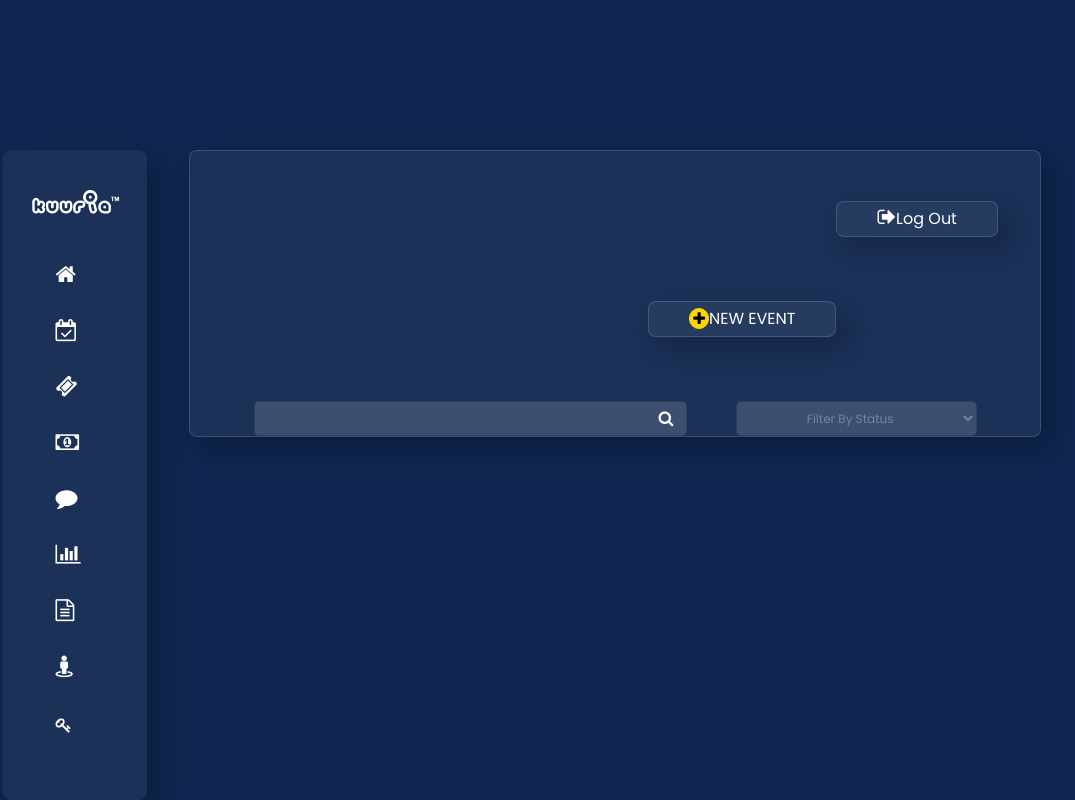
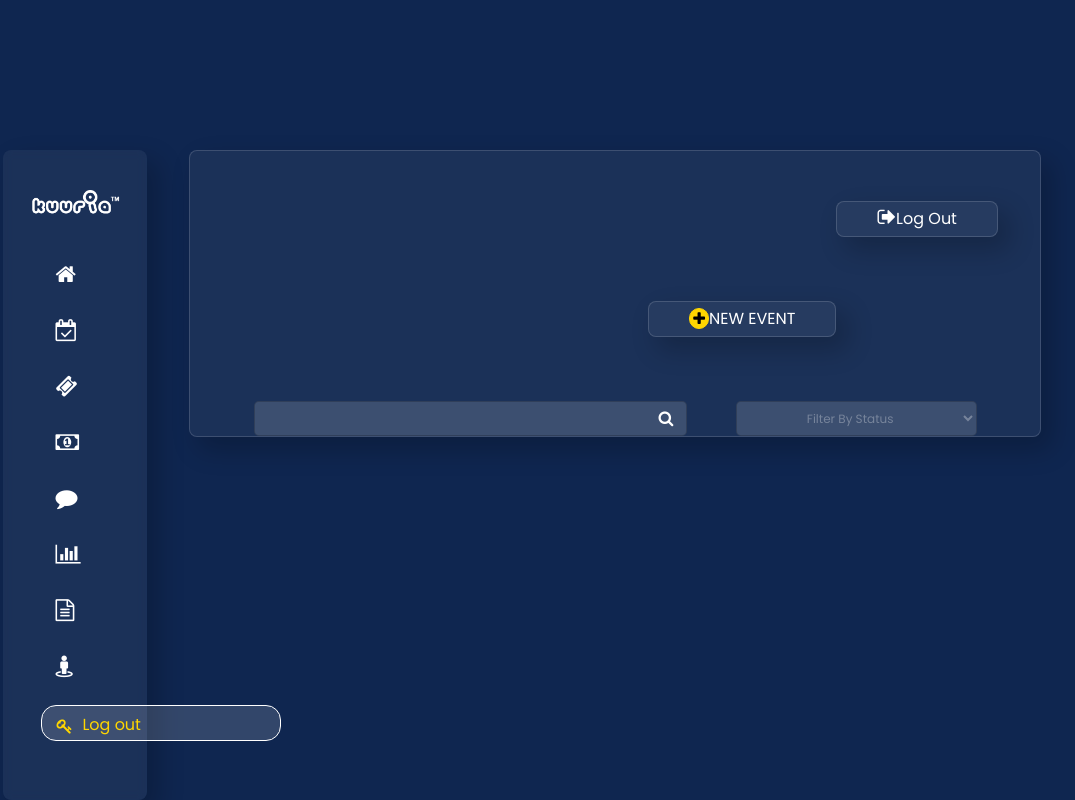
Before and after one commit to manojgrewal8888/kuuria, a React (Create React App) app in the folder client/: page /modify in a window 1280 px wide. Shown: the whole page, without its empty margins (131-1206 px from the left). Built offline with nearby package versions, Linux system fonts and the light colour scheme; a web font is replaced by a local one.

Commit message:
sidebar links

```diff
--- a/client/src/components/front/Sidebar.js
+++ b/client/src/components/front/Sidebar.js
@@ -81,7 +81,7 @@ class Sidebar extends Component {
                             </div>
                         </Link>
                         <Link className="ven_under"  onClick={this.onLogoutClick}>
-                            <div className={this.state.route == '/forms' ? 'custom_btn1' : 'custom_btn0' }>
+                            <div className={this.state.route == '/modify' ? 'custom_btn1' : 'custom_btn0' }>
                                 <i className="fa fa-key"></i>
                                 <span className='menu_it_em1' >Log out</span>
                             </div>
```
